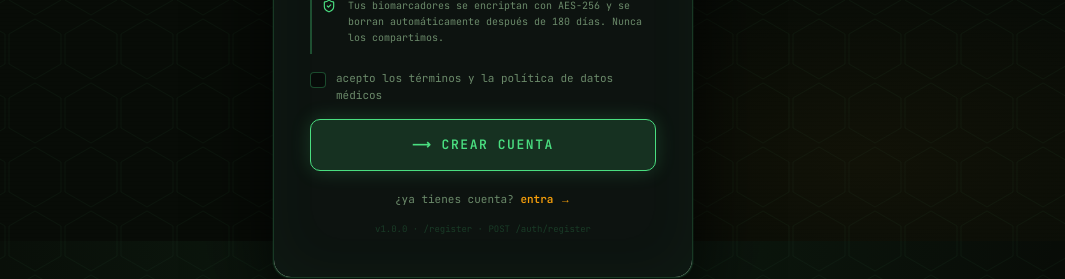
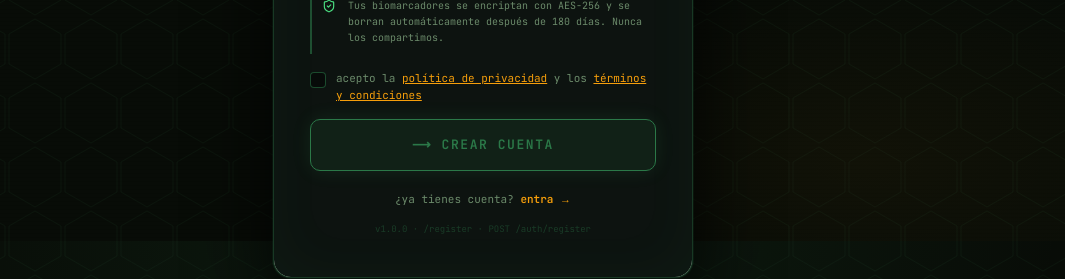
Before and after one commit to albertofragoso/bioshield-ai, a Next.js app in the folder frontend/: page /register in a window 1280 px wide. Shown: the part 559-838 px from the top of the page, without its empty margins (157-1222 px from the left). Built offline with nearby package versions, Linux system fonts and the light colour scheme; no server answers.

Commit message:
fix(legal): gate register submit on terms checkbox + add privacy/terms links

```diff
--- a/frontend/app/(auth)/register/page.tsx
+++ b/frontend/app/(auth)/register/page.tsx
@@ -238,14 +238,31 @@ export default function RegisterPage() {
                 </div>
               </div>
               <span className="font-mono text-[11px] text-subtext select-none">
-                acepto los términos y la política de datos médicos
+                acepto la{" "}
+                <Link
+                  href="/privacy"
+                  target="_blank"
+                  onClick={(e) => e.stopPropagation()}
+                  className="text-brand-amber underline hover:opacity-80 transition-opacity"
+                >
+                  política de privacidad
+                </Link>
+                {" "}y los{" "}
+                <Link
+                  href="/terms"
+                  target="_blank"
+                  onClick={(e) => e.stopPropagation()}
+                  className="text-brand-amber underline hover:opacity-80 transition-opacity"
+                >
+                  términos y condiciones
+                </Link>
               </span>
             </label>
 
             {/* CTA */}
             <button
               type="submit"
-              disabled={isPending}
+              disabled={isPending || !accepted}
               className="w-full rounded-button py-[15px] font-mono text-[13px] font-semibold uppercase tracking-[0.12em] text-brand-green transition-all duration-200 disabled:opacity-50 disabled:cursor-not-allowed bs-glow-green hover:bs-glow-green-strong"
               style={{
                 background: "rgba(74,222,128,.15)",
```
